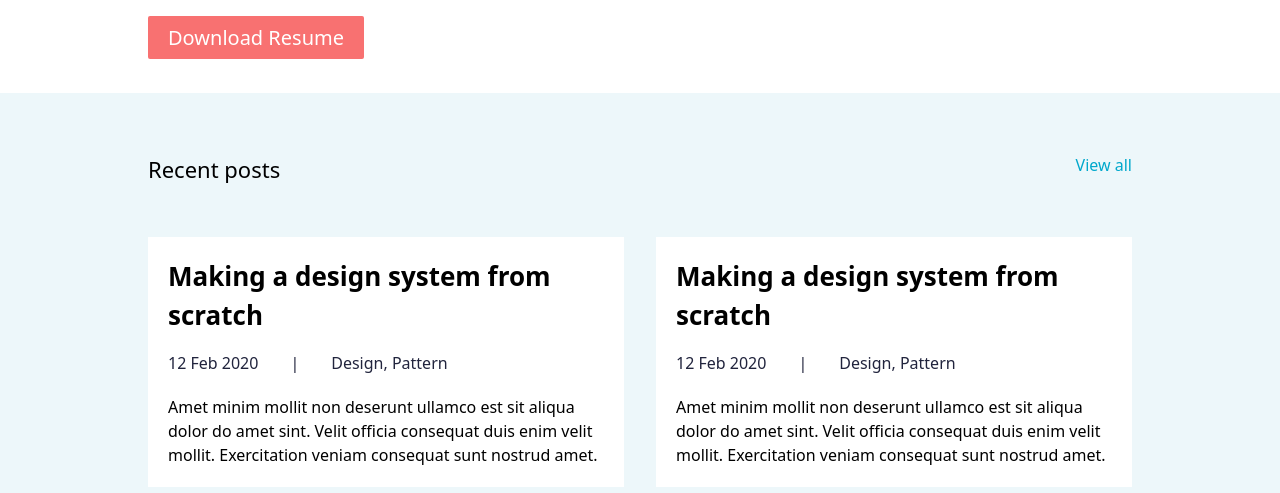
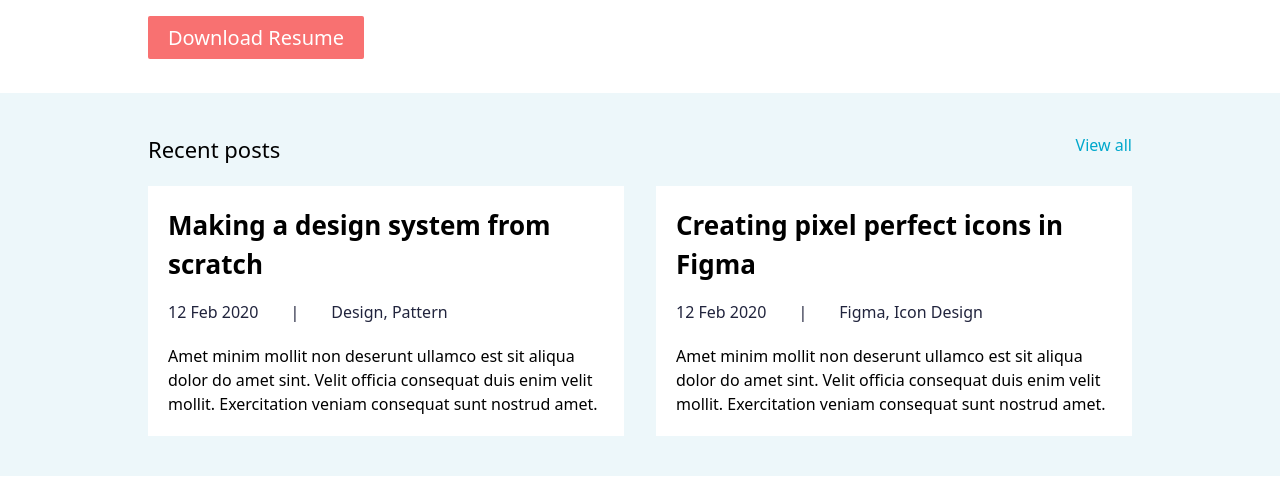
Before and after one commit to DAOMINHNGOC/asignment-17304, a website built with Vite: page index.html in a window 1280 px wide. Shown: the part 487-980 px from the top of the page. Built offline with nearby package versions, Linux system fonts and the light colour scheme.

Commit message:
sửa project

```diff
--- a/index.html
+++ b/index.html
@@ -47,9 +47,9 @@
     <!-- p2 -->
     <section class="info2 bg-[#EDF7FA] md:py-10 ">
       <div class="max-w-5xl mx-auto px-5 ">
-        <div class="md:flex justify-between md:text-justify  text-center py-5">
+        <div class="md:flex justify-between md:text-justify  text-center pb-5">
           <h2 class="text-[22px] ">Recent posts</h2>
-          <a class="text-[#00A8CC] mb-10 hidden md:block" href="">View all</a>
+          <a class="text-[#00A8CC]  hidden md:block" href="">View all</a>
         </div>
         <div class="grid md:grid-cols-2 gap-8">
           <!-- 1 -->
@@ -64,15 +64,16 @@
               Velit officia consequat duis enim velit mollit. Exercitation veniam consequat sunt nostrud amet.</p>
           </div>
           <!-- 2 -->
-          <div class="bg-white p-5">
-            <h3 class="text-[26px] font-bold mb-4"><a href="">Making a design system from scratch</a></h3>
-            <div class="flex space-x-8 mb-5 text-base text-[#21243D]">
+          <div class="bg-white p-5 ">
+               <h3 class="text-[26px] font-bold mb-4"><a href="">Creating pixel perfect icons in Figma</a></h3>
+            <div class="flex space-x-8 mb-5 text-base text-[#21243D] ">
               <span>12 Feb 2020</span>
               <span>|</span>
-              <span>Design, Pattern</span>
+              <span>Figma, Icon Design</span>
             </div>
-            <p class="text-base">Amet minim mollit non deserunt ullamco est sit aliqua dolor do amet sint.
-              Velit officia consequat duis enim velit mollit. Exercitation veniam consequat sunt nostrud amet.</p>
+               <p class="text-base">Amet minim mollit non deserunt ullamco est sit aliqua dolor do amet sint.
+                Velit officia consequat duis enim velit mollit. Exercitation veniam consequat sunt nostrud amet.
+              </p>
           </div>
         </div>
       </div>
```
